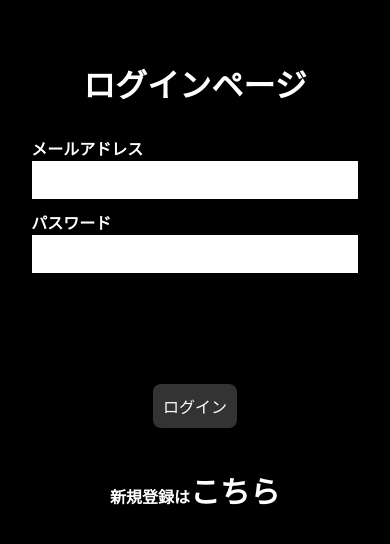
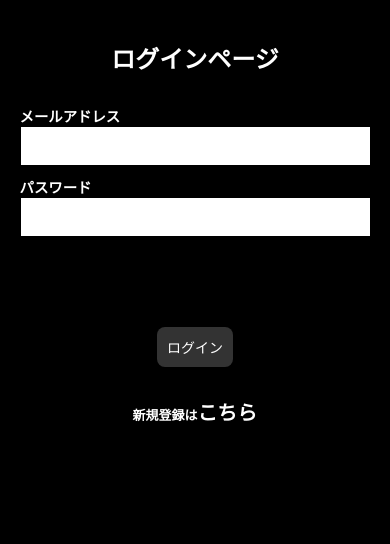
Before and after one commit to nao-kichi/React-Firebase-Member, a React (Create React App) app: page /login/ in a window 390 px wide. Shown: the top 544 px of the page. Built offline with nearby package versions, Linux system fonts and the light colour scheme; no server answers.

Commit message:
READMEとレスポンシブデザインの修正

```diff
--- a/src/index.css
+++ b/src/index.css
@@ -87,9 +87,72 @@ button {
   margin-top: 100px;
   margin-bottom: 30px;
 }
+
 /* ボタンホバー */
 button:hover {
   background-color: #666;
   cursor: pointer;
   opacity: 0.7;
 }
+
+/* タブレット用 */
+@media only screen and (max-width: 1024px) {
+  .container {
+    width: 90%;
+    margin: 40px auto;
+  }
+
+  .container h1 {
+    font-size: 1.5em;
+  }
+
+  form {
+    font-size: 0.9em;
+  }
+
+  .container p {
+    font-size: 0.9em;
+  }
+
+  a {
+    font-size: 20px;
+  }
+
+  button {
+    font-size: 14px;
+    margin-top: 80px;
+    margin-bottom: 20px;
+  }
+}
+
+@media only screen and (max-width: 375px) {
+
+  .container {
+    width: 95%;
+    margin: 30px auto;
+    row-gap: 20px;
+  }
+
+  .container h1 {
+    font-size: 1.2em;
+  }
+
+  form {
+    font-size: 0.8em;
+  }
+
+  .container p {
+    font-size: 0.8em;
+  }
+
+  a {
+    font-size: 16px;
+  }
+
+  button {
+    font-size: 12px;
+    margin-top: 60px;
+    margin-bottom: 15px;
+    padding: 8px;
+  }
+}
```
Also changed, not shown: 2 other files (tests, documents, lock files or other folders).
